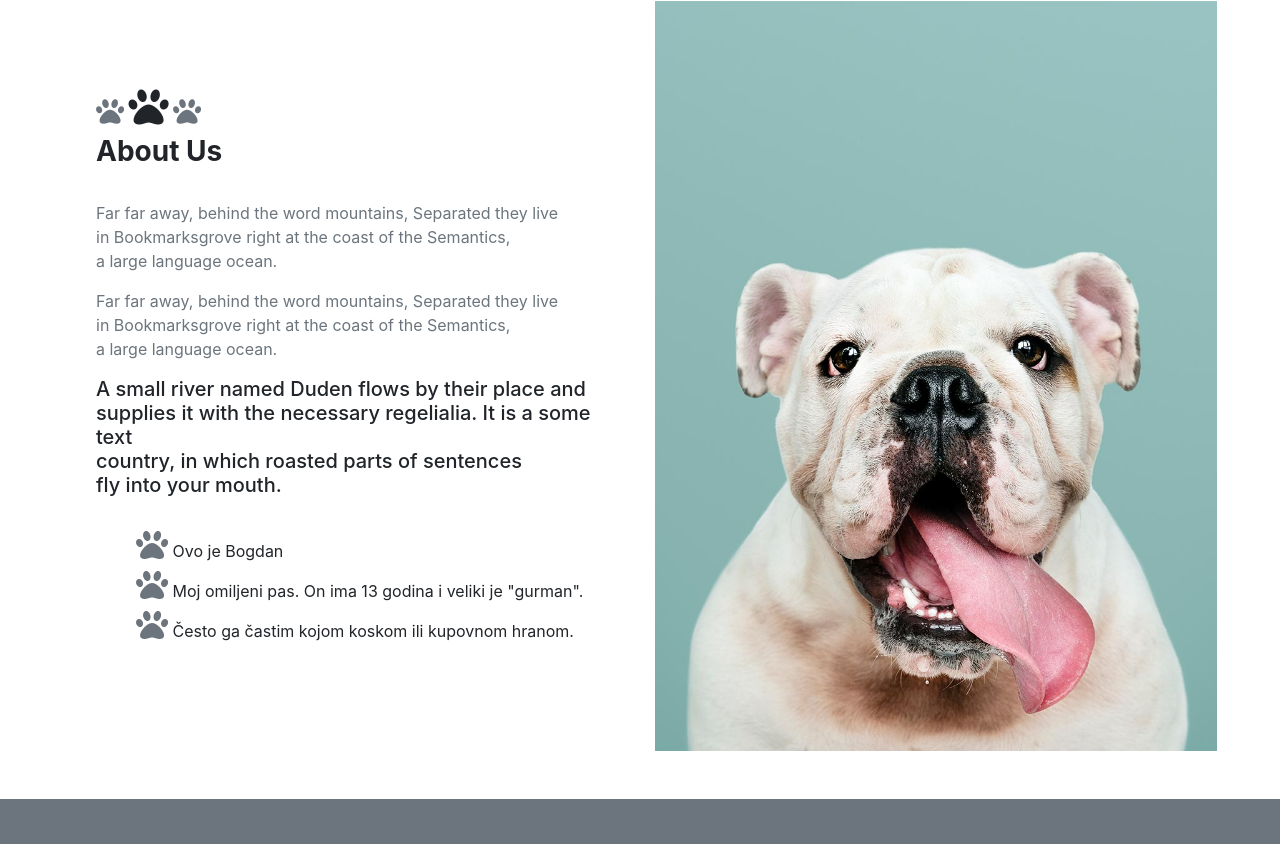
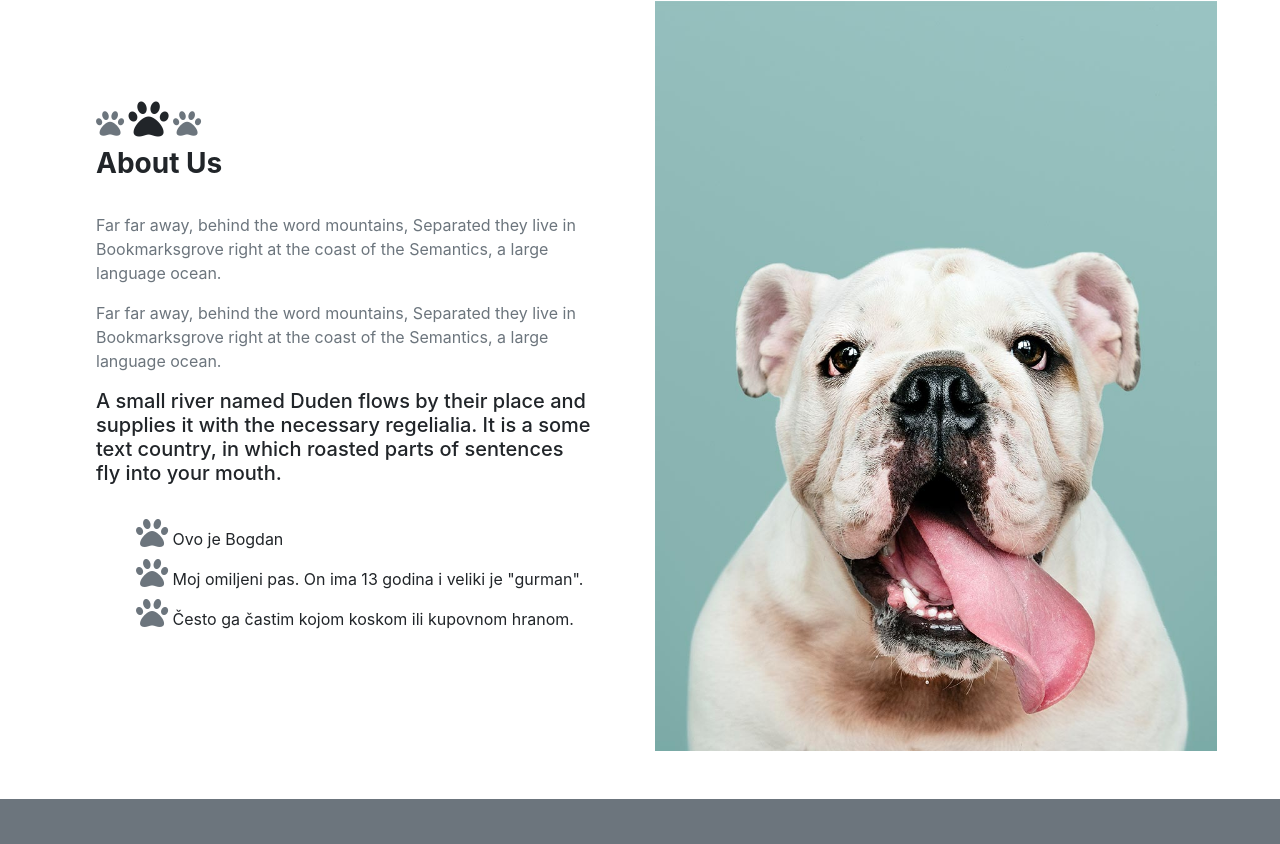
Before and after one commit to FullMetalAnna/Dogger, a plain HTML site: page index.html in a window 1280 px wide. Shown: the part 2541-3385 px from the top of the page. Drawn offline with nearby package versions, Linux system fonts and the light colour scheme.

Commit message:
Update index.html

```diff
--- a/index.html
+++ b/index.html
@@ -136,11 +136,11 @@
                 <i class="fas fa-paw h3 text-secondary "></i>
                 <h3>About Us</h3>
                 <br>
-                <p class="text-secondary">Far far away, behind the word mountains, Separated they live <br> in Bookmarksgrove right at the coast of the Semantics, <br> a large language ocean.</p>
+                <p class="text-secondary">Far far away, behind the word mountains, Separated they live  in Bookmarksgrove right at the coast of the Semantics,  a large language ocean.</p>
 
-                <p class="text-secondary">Far far away, behind the word mountains, Separated they live <br> in Bookmarksgrove right at the coast of the Semantics, <br> a large language ocean.</p>
-                <p class="h5">A small river named Duden flows by their place and <br> supplies it with the
-                    necessary regelialia. It is a some text <br> country, in which roasted parts of sentences <br> fly into your mouth.</p>
+                <p class="text-secondary">Far far away, behind the word mountains, Separated they live in Bookmarksgrove right at the coast of the Semantics, a large language ocean.</p>
+                <p class="h5">A small river named Duden flows by their place and supplies it with the
+                    necessary regelialia. It is a some text  country, in which roasted parts of sentences  fly into your mouth.</p>
                 <br>
                 <ul>
                     <li><i class="fas fa-paw h2 text-secondary "></i> Ovo je Bogdan
```
